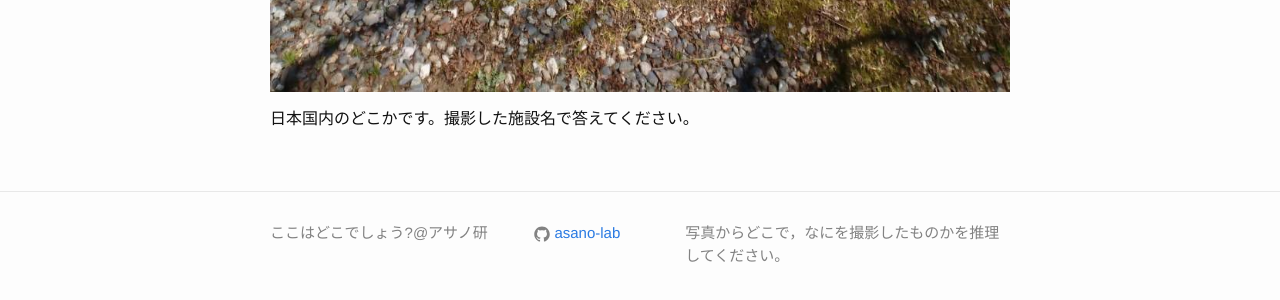
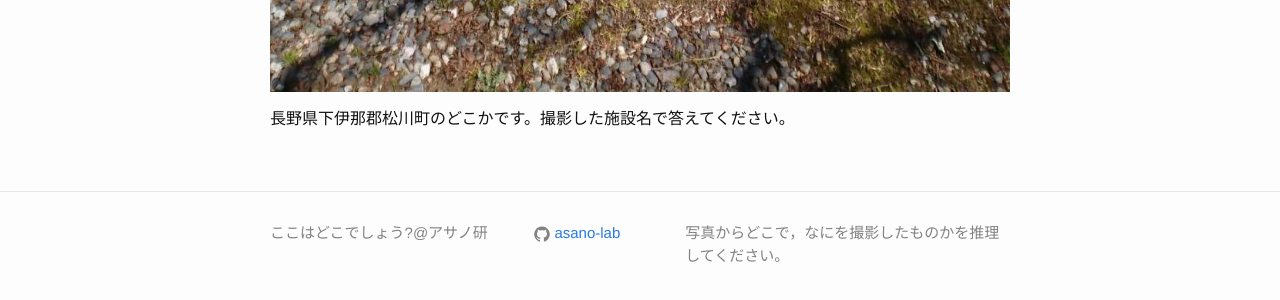
Before and after one commit to asano-lab/kokodoko, a Jekyll site: the page built from _posts/2021-07-26-q21.md, in a window 1280 px wide. Shown: the part 1423-1723 px from the top of the page. Built offline with Jekyll 4.4.1, drawn with Linux system fonts in a browser that asks for light colours.

Commit message:
21問目の文を変更

```diff
--- a/_posts/2021-07-26-q21.md
+++ b/_posts/2021-07-26-q21.md
@@ -7,4 +7,4 @@ categories: question
 
 ![第21回　写真](/kokodoko/images/q21.jpg)
 
-日本国内のどこかです。撮影した施設名で答えてください。
+長野県下伊那郡松川町のどこかです。撮影した施設名で答えてください。
```
